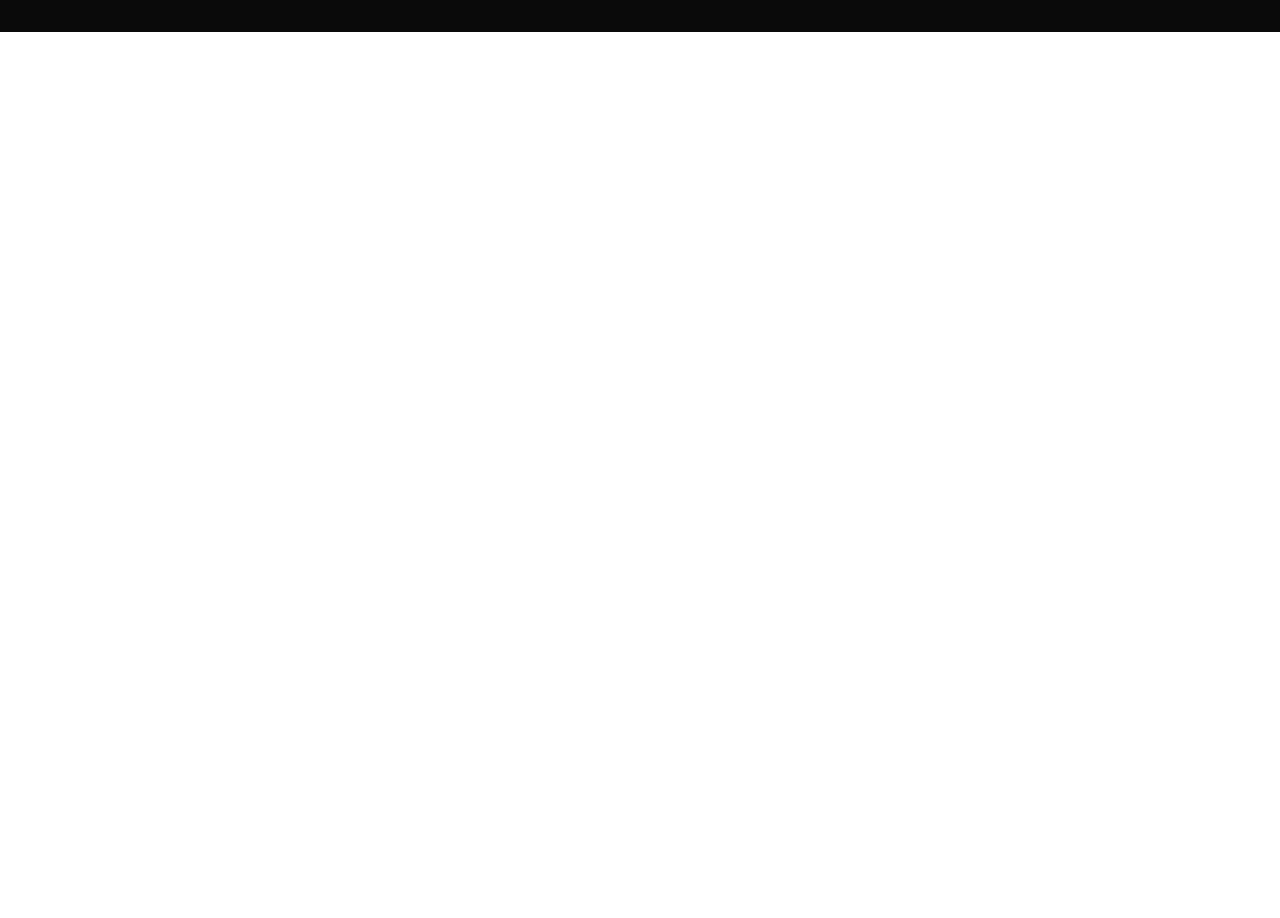
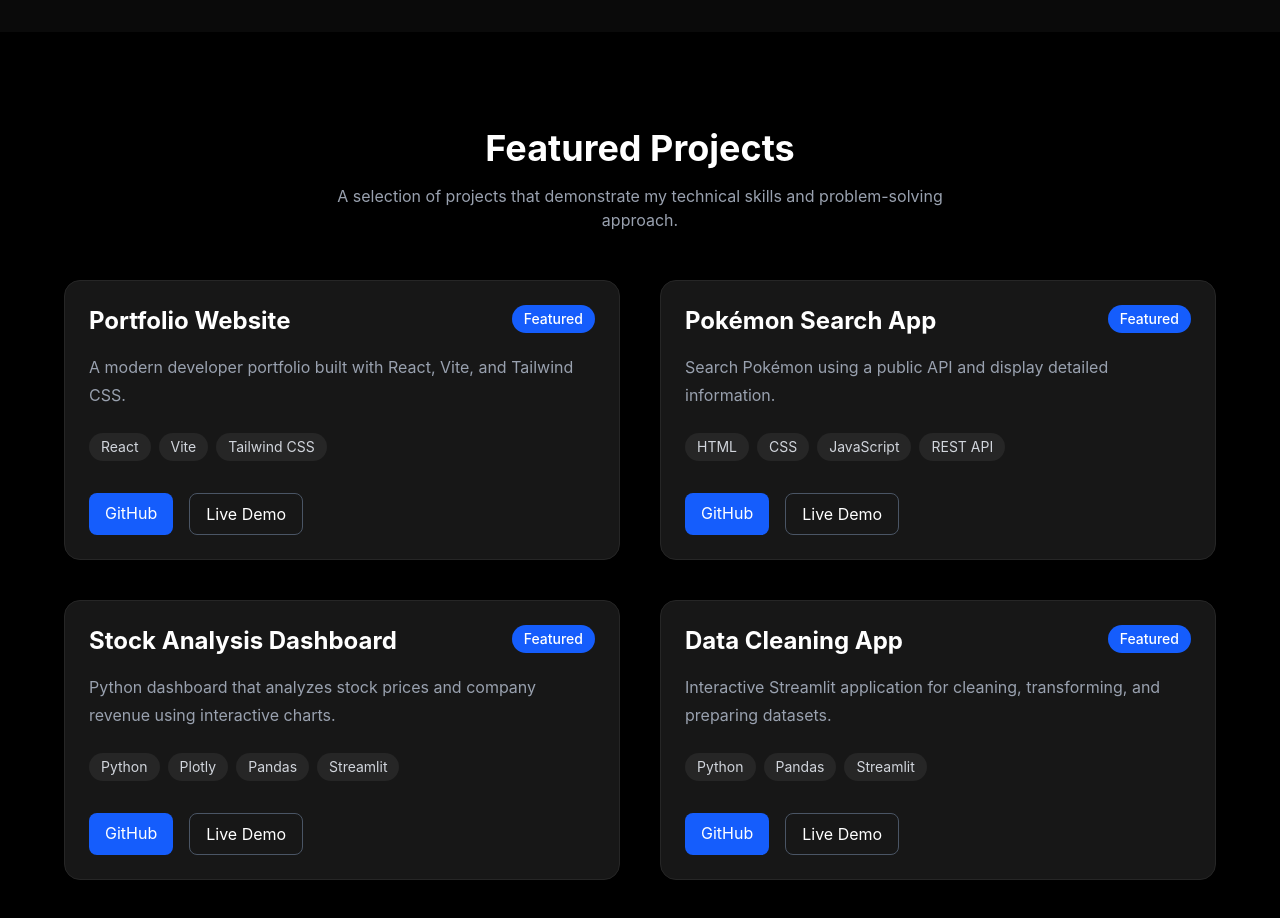
Before and after one commit to Phiophilus-Tseuoa/Potforlio_Website, a React app: page / in a window 1280 px wide. Shown: the part 2180-3098 px from the top of the page. Before the commit the page ends 2212 px from the top, so only its background shows below. Built offline with nearby package versions, Linux system fonts and the light colour scheme; the HTML template or start-up script is replaced by a standard one.

Commit message:
Improve featured project cards

```diff
--- a/src/App.jsx
+++ b/src/App.jsx
@@ -2,6 +2,7 @@ import Navbar from "./components/Navbar";
 import Hero from "./sections/Hero";
 import About from "./sections/About";
 import Skills from "./sections/Skills";
+import Projects from "./sections/Projects";
 
 function App() {
   return (
@@ -10,6 +11,7 @@ function App() {
       <Hero />
       <About />
       <Skills />
+      <Projects />
     </main>
   );
 }
--- /dev/null
+++ b/src/Data/projects.js
@@ -0,0 +1,65 @@
+const projects = [
+  {
+    id: 1,
+    title: "Portfolio Website",
+    description:
+      "A modern developer portfolio built with React, Vite, and Tailwind CSS.",
+    technologies: [
+      "React",
+      "Vite",
+      "Tailwind CSS",
+    ],
+    github: "#",
+    demo: "#",
+    featured: true,
+  },
+
+  {
+    id: 2,
+    title: "Pokémon Search App",
+    description:
+      "Search Pokémon using a public API and display detailed information.",
+    technologies: [
+      "HTML",
+      "CSS",
+      "JavaScript",
+      "REST API",
+    ],
+    github: "#",
+    demo: "#",
+    featured: true,
+  },
+
+  {
+    id: 3,
+    title: "Stock Analysis Dashboard",
+    description:
+      "Python dashboard that analyzes stock prices and company revenue using interactive charts.",
+    technologies: [
+      "Python",
+      "Plotly",
+      "Pandas",
+      "Streamlit",
+    ],
+    github: "#",
+    demo: "#",
+    featured: true,
+  },
+
+  {
+    id: 4,
+    title: "Data Cleaning App",
+    description:
+      "Interactive Streamlit application for cleaning, transforming, and preparing datasets.",
+    technologies: [
+      "Python",
+      "Pandas",
+      "Streamlit",
+    ],
+    github: "#",
+    demo: "#",
+    featured: true,
+  },
+];
+
+export default projects;
--- /dev/null
+++ b/src/components/ProjectCard.jsx
@@ -0,0 +1,58 @@
+export default function ProjectCard({
+  title,
+  description,
+  technologies,
+  github,
+  demo,
+}) {
+  return (
+    <article className="bg-neutral-900 border border-neutral-800 rounded-2xl p-6 transition-all duration-300 hover:-translate-y-2 hover:border-blue-500 hover:shadow-lg hover:shadow-blue-500/10">
+
+      <div className="flex justify-between items-start mb-4">
+
+        <h3 className="text-2xl font-bold">
+          {title}
+        </h3>
+
+        <span className="bg-blue-600 px-3 py-1 rounded-full text-sm font-medium">
+          Featured
+        </span>
+
+      </div>
+
+      <p className="text-gray-400 leading-7 mb-6">
+        {description}
+      </p>
+
+      <div className="flex flex-wrap gap-2 mb-8">
+        {technologies.map((tech) => (
+          <span
+            key={tech}
+            className="bg-neutral-800 text-gray-300 px-3 py-1 rounded-full text-sm"
+          >
+            {tech}
+          </span>
+        ))}
+      </div>
+
+      <div className="flex gap-4">
+
+        <a
+          href={github}
+          className="bg-blue-600 hover:bg-blue-700 px-4 py-2 rounded-lg transition"
+        >
+          GitHub
+        </a>
+
+        <a
+          href={demo}
+          className="border border-gray-600 hover:border-blue-500 px-4 py-2 rounded-lg transition"
+        >
+          Live Demo
+        </a>
+
+      </div>
+
+    </article>
+  );
+}
--- /dev/null
+++ b/src/sections/Projects.jsx
@@ -0,0 +1,36 @@
+import SectionTitle from "../components/SectionTitle";
+import ProjectCard from "../components/ProjectCard";
+import projects from "../data/projects";
+
+export default function Projects() {
+  const featuredProjects = projects.filter(
+    (project) => project.featured
+  );
+
+  return (
+    <section
+      id="projects"
+      className="bg-black py-24 px-6"
+    >
+      <div className="max-w-6xl mx-auto">
+
+        <SectionTitle
+          title="Featured Projects"
+          subtitle="A selection of projects that demonstrate my technical skills and problem-solving approach."
+        />
+
+        <div className="grid lg:grid-cols-2 gap-10">
+
+          {featuredProjects.map((project) => (
+            <ProjectCard
+              key={project.id}
+              {...project}
+            />
+          ))}
+
+        </div>
+
+      </div>
+    </section>
+  );
+}
```
